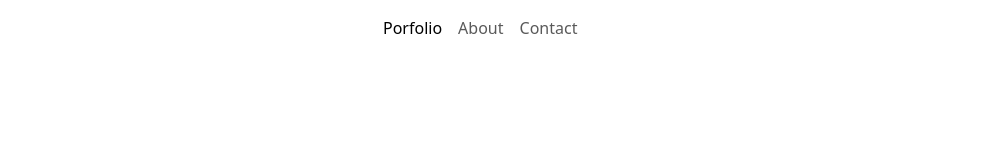
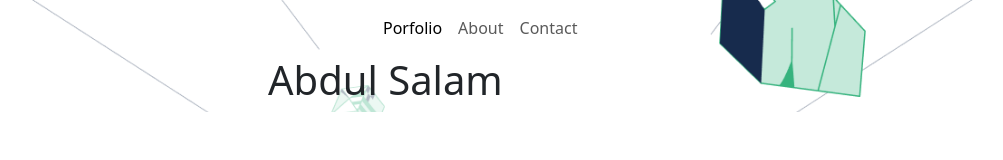
Before and after one commit to AbdulSalamAbro/bootstrap-portfolio-website, a plain HTML site: page index.html in a window 1280 px wide. Shown: the whole page, without its empty margins (99-1102 px from the left). Drawn offline with nearby package versions, Linux system fonts and the light colour scheme.

Commit message:
added the background image

```diff
--- a/index.html
+++ b/index.html
@@ -8,6 +8,7 @@
   </head>
   <body>
 
+    <div class="container-fluid" style="background-image: url('Header-llustration-desktop.png'); background-size: 100%;">
         <div class="container">
             <div class="row">
               <div class="col">
@@ -33,6 +34,19 @@
             </div>
           </div>
 
+          <div class="container">
+            <div class="row">
+                <div class="offset-3 col-md-6">
+                    <h1>Abdul Salam</h1>
+
+
+                </div>
+            </div>
+
+          </div>
+    </div>
+
+
     <script src="https://cdn.jsdelivr.net/npm/bootstrap@5.3.0/dist/js/bootstrap.bundle.min.js" integrity="sha384-geWF76RCwLtnZ8qwWowPQNguL3RmwHVBC9FhGdlKrxdiJJigb/j/68SIy3Te4Bkz" crossorigin="anonymous"></script>
   </body>
 </html>
```
Also changed, not shown: Header-llustration-desktop.png (added). Lines whose indentation alone changed are shown as unchanged.
